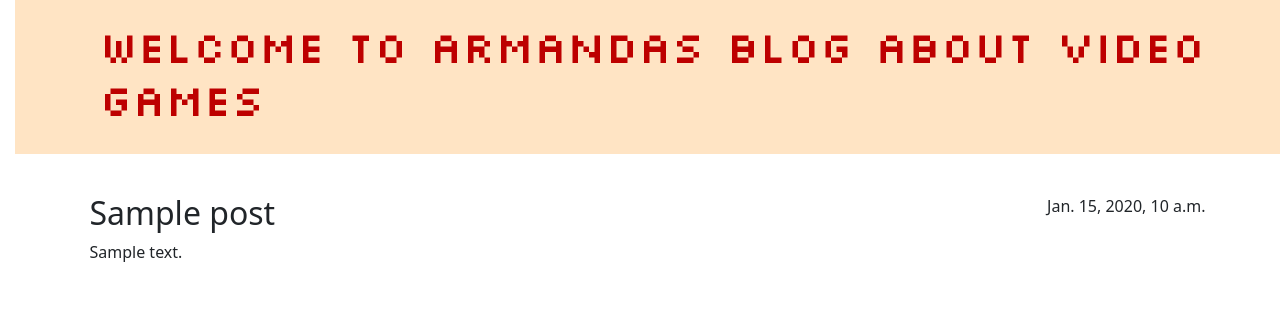
After one commit to ArmaAba/MyBlog, a Django app: template blog/templates/blog/post_detail.html in a window 1280 px wide. The commit adds this page. Shown: the top 333 px of the page. Run offline with Django 3.2, Linux system fonts and the light colour scheme; the template is opened without the code that fills it: most values are stand-ins (such as "Sample title", 1, 10 or a date in 2020).

Commit message:
Added view and template for detailed blog post as well as CSS for the site

```diff
--- /dev/null
+++ b/blog/static/css/blog.css
@@ -0,0 +1,42 @@
+h1 {
+    color: #bd0000;
+    font-family: 'Silkscreen';
+}
+h2 a {
+    color: darkgreen;
+    font-family: 'Lobster';
+}
+
+body {
+    padding-left: 15px;
+}
+
+.post {
+    margin-bottom: 70px;
+}
+
+.post h2 a,
+.post h2 a:visited {
+    color: #000000;
+}
+
+.post > .date,
+.post > .actions {
+    float: right;
+}
+
+.page-header {
+    background-color: bisque;
+    margin-top: 0;
+    margin-bottom: 40px;
+    padding: 20px 20px 20px 40px;
+}
+
+.page-header h1,
+.page-header h1 a,
+.page-header h1 a:visited,
+.page-header h1 a:active {
+    color: #bd0000;
+    font-size: 33pt;
+    text-decoration: none;
+}
--- /dev/null
+++ b/blog/templates/blog/base.html
@@ -0,0 +1,28 @@
+{% load static %}
+<!DOCTYPE html>
+<html>
+    <head>
+        <title>Armandas Blog</title>
+        <link rel="stylesheet" href="https://cdn.jsdelivr.net/npm/bootstrap@5.1.3/dist/css/bootstrap.min.css" integrity="sha384-1BmE4kWBq78iYhFldvKuhfTAU6auU8tT94WrHftjDbrCEXSU1oBoqyl2QvZ6jIW3" crossorigin="anonymous">
+        <link rel="stylesheet" href="{% static 'css/blog.css' %}" rel="stylesheet">
+        <link href="//fonts.googleapis.com/css?family=Lobster&subset=latin,latin-ext" rel="stylesheet" type="text/css">
+        <link href="https://fonts.googleapis.com/css?family=Silkscreen" rel="stylesheet" type="text/css">
+    </head>
+<body>
+    <body>
+        <header class="page-header">
+          <div class="container">
+              <h1><a href="/">Welcome to Armandas Blog About Video Games</a></h1>
+          </div>
+        </header>
+        <main class="container">
+            <div class="row">
+                <div class="col">
+                {% block content %}
+                {% endblock %}
+                </div>
+            </div>
+        </main>
+    </body>
+</body>
+</html>
--- /dev/null
+++ b/blog/templates/blog/post_detail.html
@@ -0,0 +1,13 @@
+{% extends 'blog/base.html' %}
+
+{% block content %}
+    <article class="post">
+        {% if post.published_date %}
+            <time class="date">
+                {{ post.published_date }}
+            </time>
+        {% endif %}
+        <h2>{{ post.title }}</h2>
+        <p>{{ post.text|linebreaksbr }}</p>
+    </article>
+{% endblock %}
--- a/blog/urls.py
+++ b/blog/urls.py
@@ -1,4 +1,5 @@
 from django.urls import path
 from . import views
 
-urlpatterns = [path("", views.post_list, name="post_list"),]
+urlpatterns = [path("", views.post_list, name="post_list"),
+path('post/<int:pk>/', views.post_detail, name='post_detail'),]
--- a/blog/views.py
+++ b/blog/views.py
@@ -1,4 +1,4 @@
-from django.shortcuts import render
+from django.shortcuts import render, get_object_or_404
 from .models import Post
 from django.utils import timezone
 
@@ -6,3 +6,7 @@ from django.utils import timezone
 def post_list(request):
     posts = Post.objects.filter(published_date__lte=timezone.now()).order_by("published_date")
     return render(request, "blog/post_list.html", {"posts": posts})
+
+def post_detail(request, pk):
+    post = get_object_or_404(Post, pk=pk)
+    return render(request, 'blog/post_detail.html', {'post': post})
```
Also changed, not shown: blog/templates/blog/post_list.html (+13 -18 lines).
